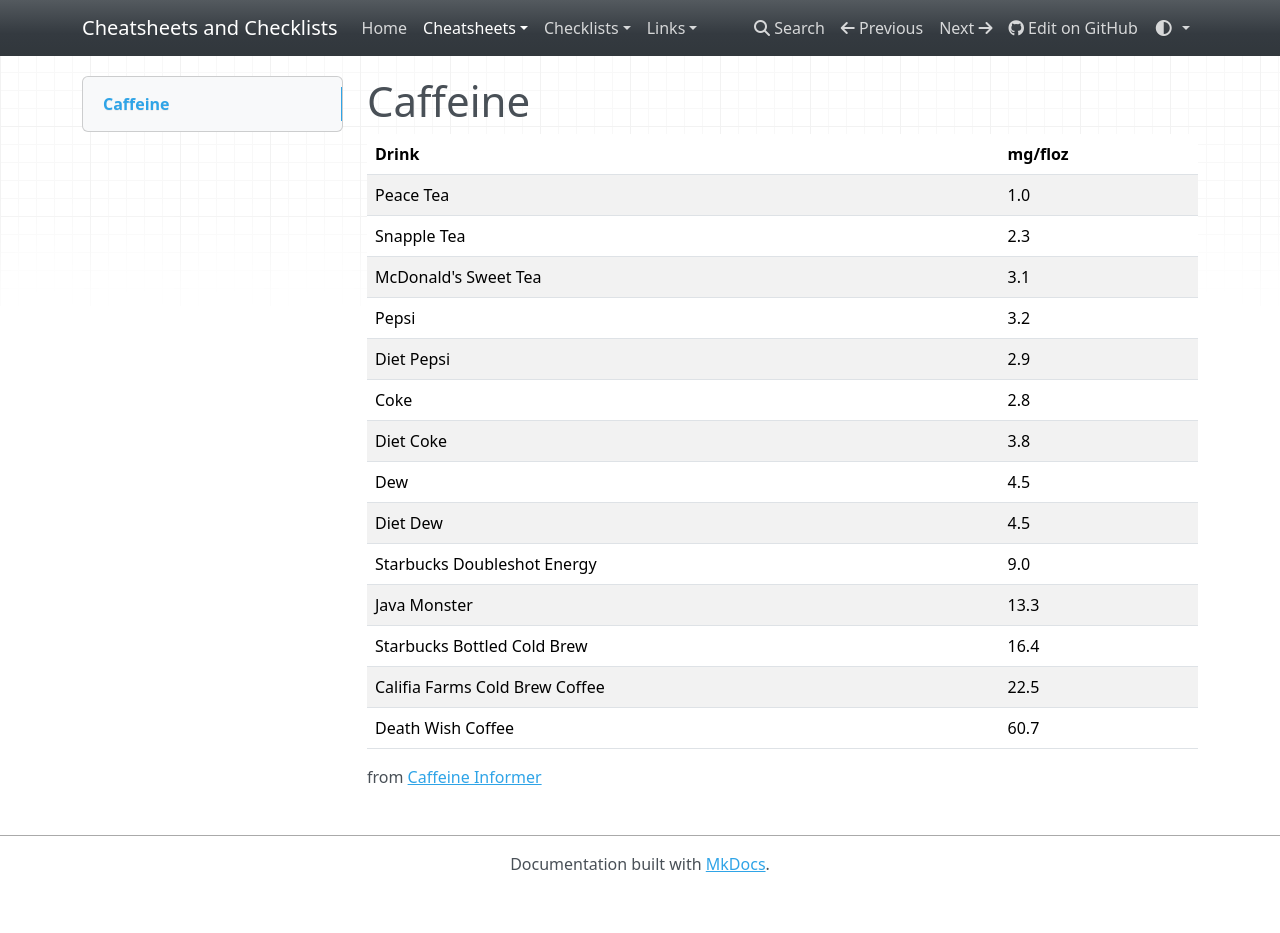
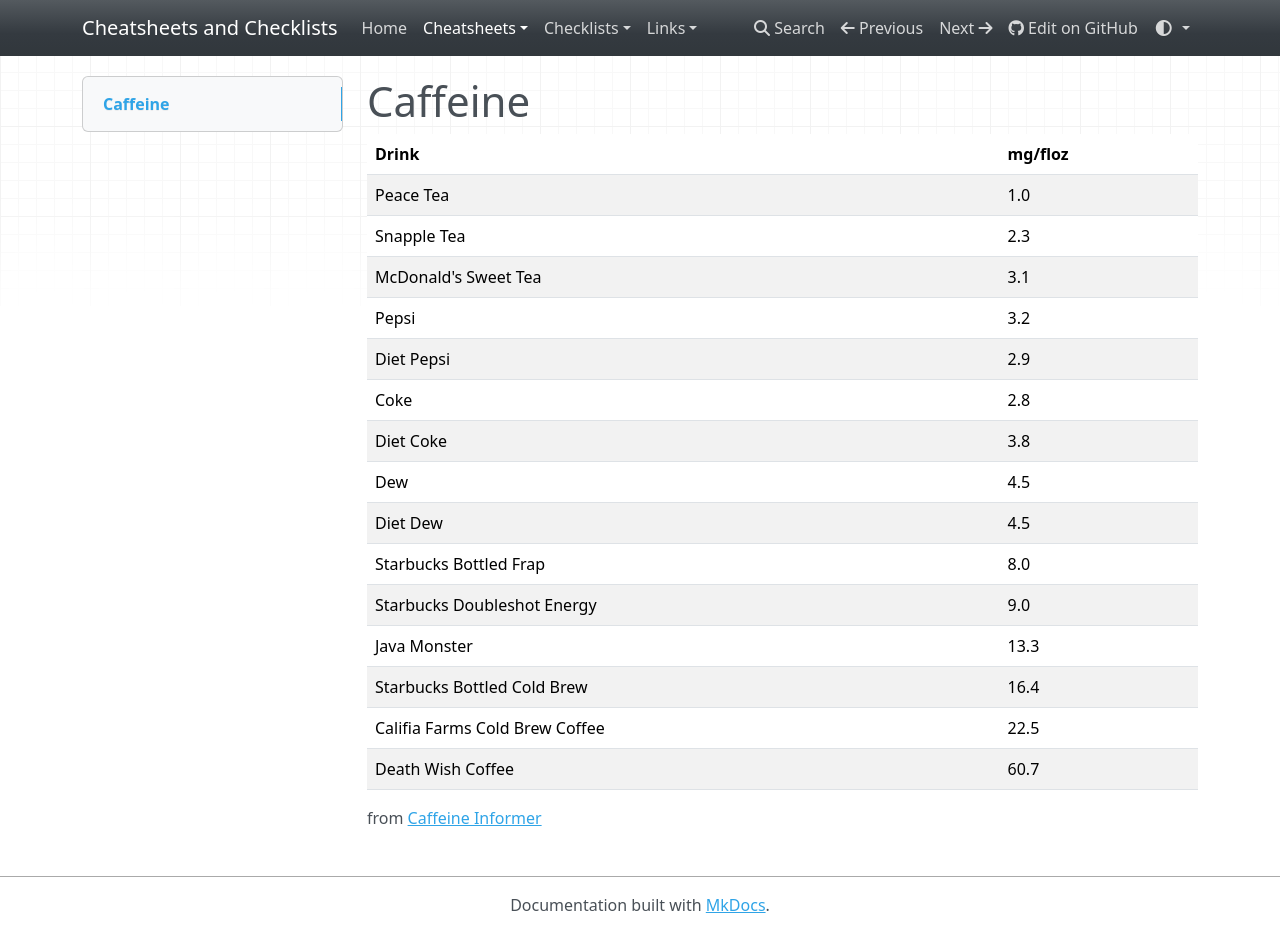
Before and after one commit to buckmanc/cheatsheets_and_checklists, an MkDocs documentation site: the page built from docs/cheatsheets/caffeine.md, in a window 1280 px wide and 933 px high. Built offline with MkDocs 1.6.1, drawn with Linux system fonts in a browser that asks for light colours; nearby versions of some CDN libraries.

Commit message:
add starbucks frapp

```diff
--- a/docs/cheatsheets/caffeine.md
+++ b/docs/cheatsheets/caffeine.md
@@ -13,6 +13,7 @@
 Diet Coke|3.8
 Dew|4.5
 Diet Dew|4.5
+Starbucks Bottled Frap|8.0
 Starbucks Doubleshot Energy|9.0
 Java Monster|13.3
 Starbucks Bottled Cold Brew|16.4
```
Also changed, not shown: 1 other file.
